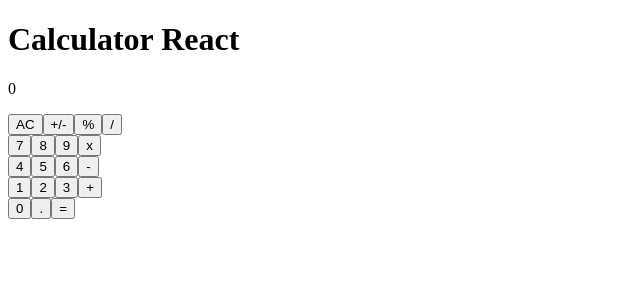
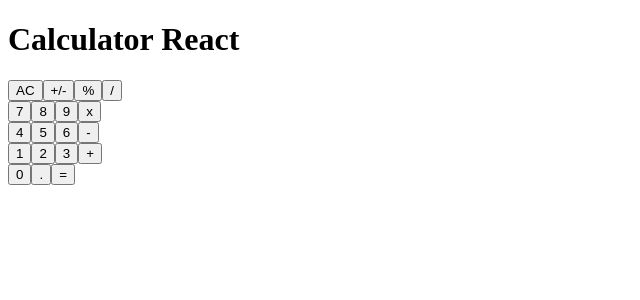
Before and after one commit to praz99/react_calculator, a React (Create React App) app: page / in a window 1280 px wide. Shown: the top 300 px of the page, without its empty margins (0-640 px from the left). Built offline with nearby package versions, Linux system fonts and the light colour scheme.

Commit message:
add state to the class.

```diff
--- a/src/components/App.js
+++ b/src/components/App.js
@@ -1,19 +1,37 @@
+import React from 'react';
 import Display from './Display';
-/* eslint-disable no-unused-vars */
-
 import ButtonPanel from './ButtonPanel';
 import calculate from '../logic/calculate';
 
-const App = () => (
+class App extends React.Component {
+  constructor(props) {
+    super(props);
+
+    this.state = {
+      total: null,
+      next: null,
+      operation: null,
+    };
+
+    // this.handleClick = this.handleClick.bind(this);
+  }
+
+
+
+  render() {
+    const { total } = this.state;
+    return (
       <div className="App">
         <header className="App-header">
           <h1>Calculator React</h1>
           <>
-        <Display />
+            <Display result={total} />
             <ButtonPanel />
           </>
         </header>
       </div>
     );
+  }
+}
 
 export default App;
```
Also changed, not shown: 1 other file (tests, documents, lock files or other folders). Lines whose indentation alone changed are shown as unchanged.
